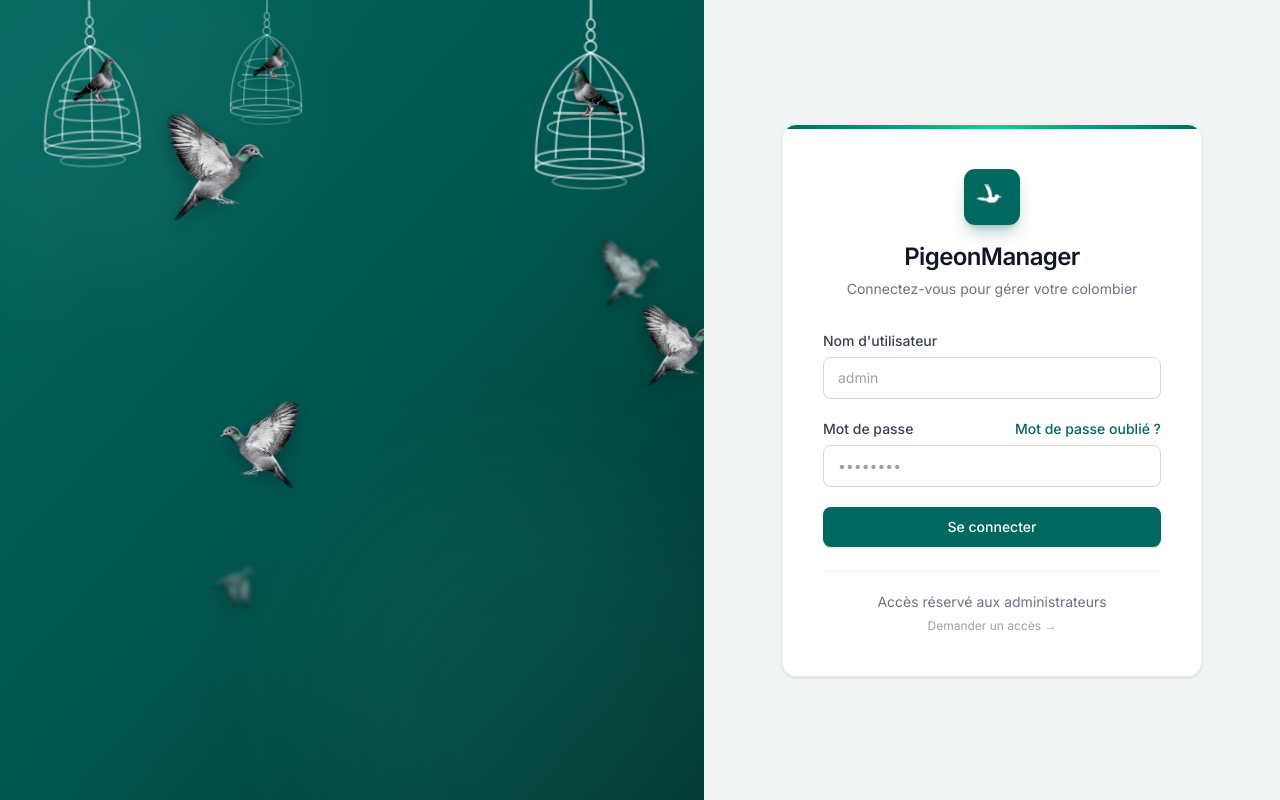
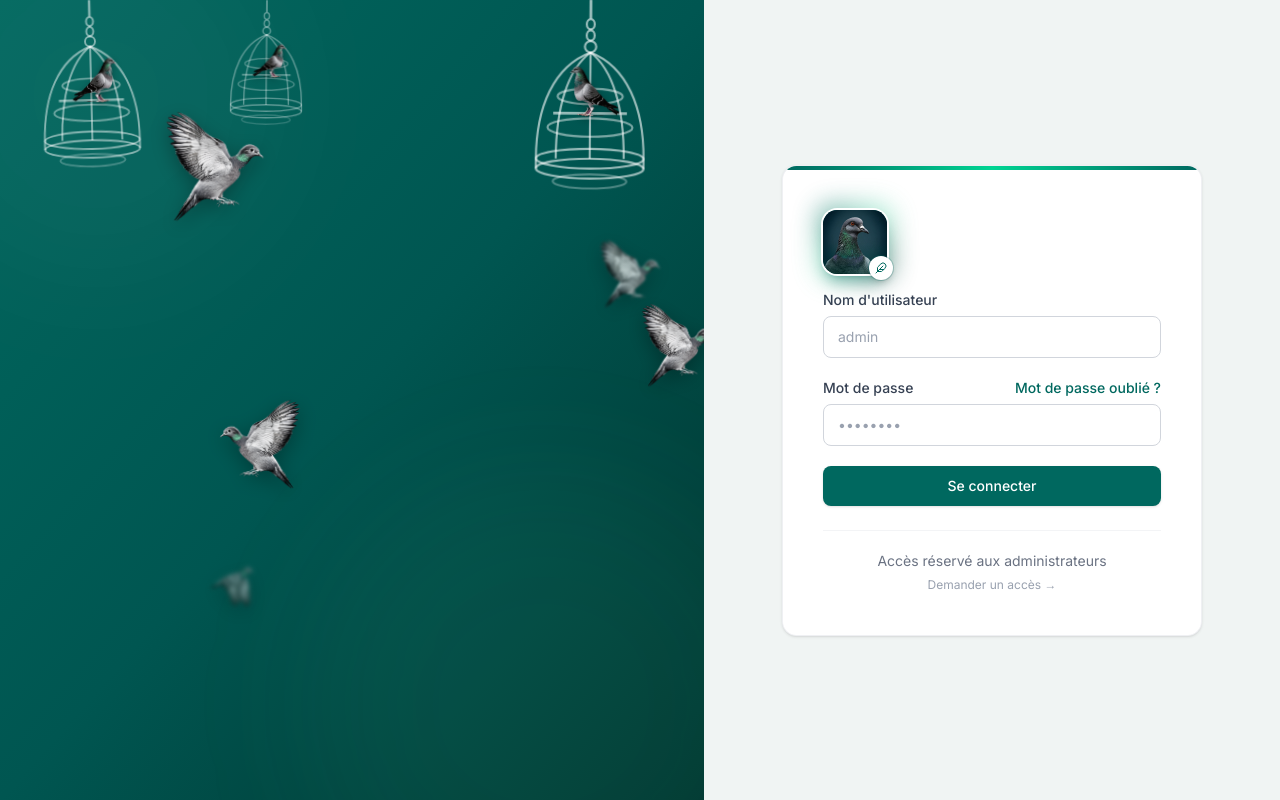
Before and after one commit to Azizka877/pigeon-manager-frontend, a Next.js app: page /login in a window 1280 px wide. Built offline with nearby package versions, Linux system fonts and the light colour scheme.

Commit message:
login: logo medaillon photo pigeon + halo de marque

```diff
--- a/components/login/loginform.tsx
+++ b/components/login/loginform.tsx
@@ -315,13 +315,21 @@ export default function LoginForm() {
 
           <div className="p-8 md:p-10">
             {/* marque (visible aussi sur mobile) */}
-            <div className="mb-8 flex flex-col items-center">
-              <div className="mb-4 flex h-14 w-14 items-center justify-center rounded-xl bg-[#00685f] text-white shadow-lg shadow-[#00685f]/30">
-                <PigeonSVG width={34} />
-              </div>
-              <h2 className="text-2xl font-semibold tracking-tight text-gray-900">PigeonManager</h2>
-              <p className="mt-1.5 text-sm text-gray-500">Connectez-vous pour gérer votre colombier</p>
-            </div>
+           <div className="relative mb-4 h-16 w-16">
+  <div className="absolute -inset-1.5 rounded-2xl bg-gradient-to-br from-[#00685f] via-emerald-300/70 to-[#01352f] opacity-60 blur-md" />
+  <div className="relative h-16 w-16 overflow-hidden rounded-2xl bg-[#00685f] shadow-lg shadow-[#00685f]/40 ring-2 ring-white">
+    <img
+      src="/pigeon-logo.jpg"
+      alt="PigeonManager"
+      draggable={false}
+      className="h-full w-full object-cover object-[50%_42%]"
+    />
+    <div className="pointer-events-none absolute inset-0 bg-gradient-to-t from-[#00685f]/35 via-transparent to-transparent" />
+  </div>
+  <span className="absolute -bottom-1.5 -right-1.5 flex h-6 w-6 items-center justify-center rounded-full bg-white shadow-md ring-1 ring-[#00685f]/25">
+    <Feather className="h-3 w-3 text-[#00685f]" />
+  </span>
+</div>
 
             {/* erreur */}
             {error && (
```
Also changed, not shown: public/pigeon-logo.jpg (added).
